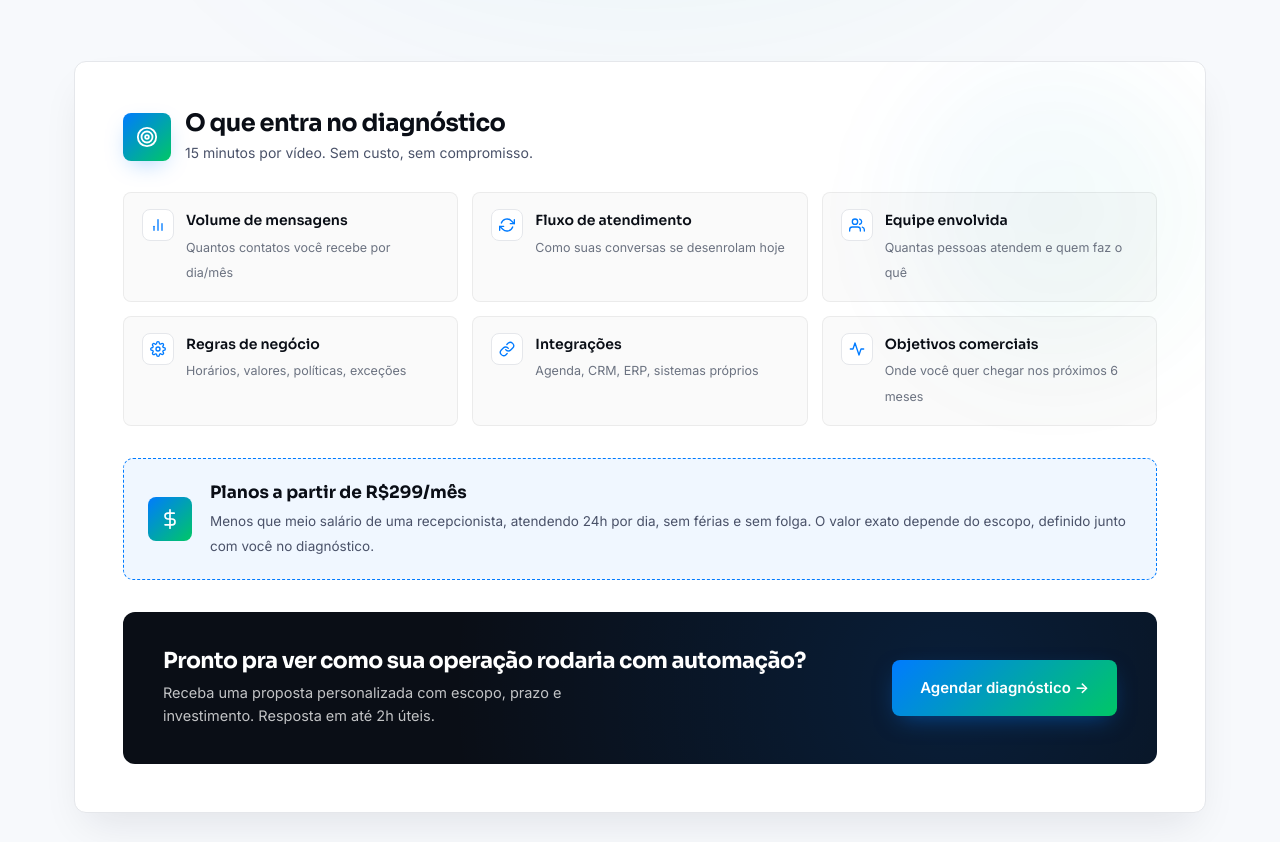
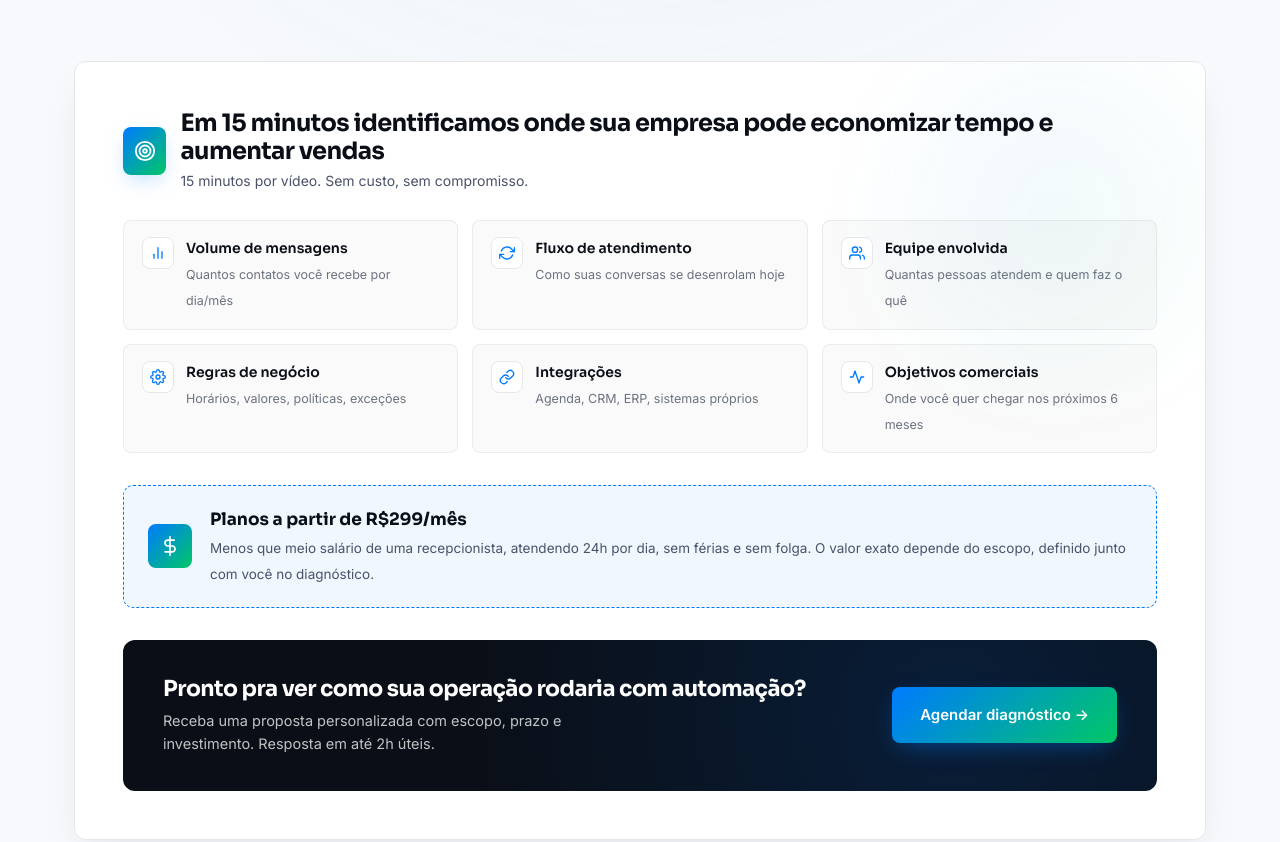
Before and after one commit to airagroup-max/aira-site, a plain HTML site: page index.html in a window 1280 px wide. Shown: the part 5293-6135 px from the top of the page. Drawn offline with Linux system fonts and the light colour scheme.

Commit message:
Update index.html

```diff
--- a/index.html
+++ b/index.html
@@ -1184,7 +1184,7 @@
       <div class="solution-diag-header">
         <div class="solution-diag-icon"><svg viewBox="0 0 24 24" fill="none" stroke="currentColor" stroke-width="2" stroke-linecap="round" stroke-linejoin="round"><circle cx="12" cy="12" r="10"/><circle cx="12" cy="12" r="6"/><circle cx="12" cy="12" r="2"/></svg></div>
         <div>
-          <h3>O que entra no diagnóstico</h3>
+          <h3>Em 15 minutos identificamos onde sua empresa pode economizar tempo e aumentar vendas</h3>
           <p>15 minutos por vídeo. Sem custo, sem compromisso.</p>
         </div>
       </div>
```
